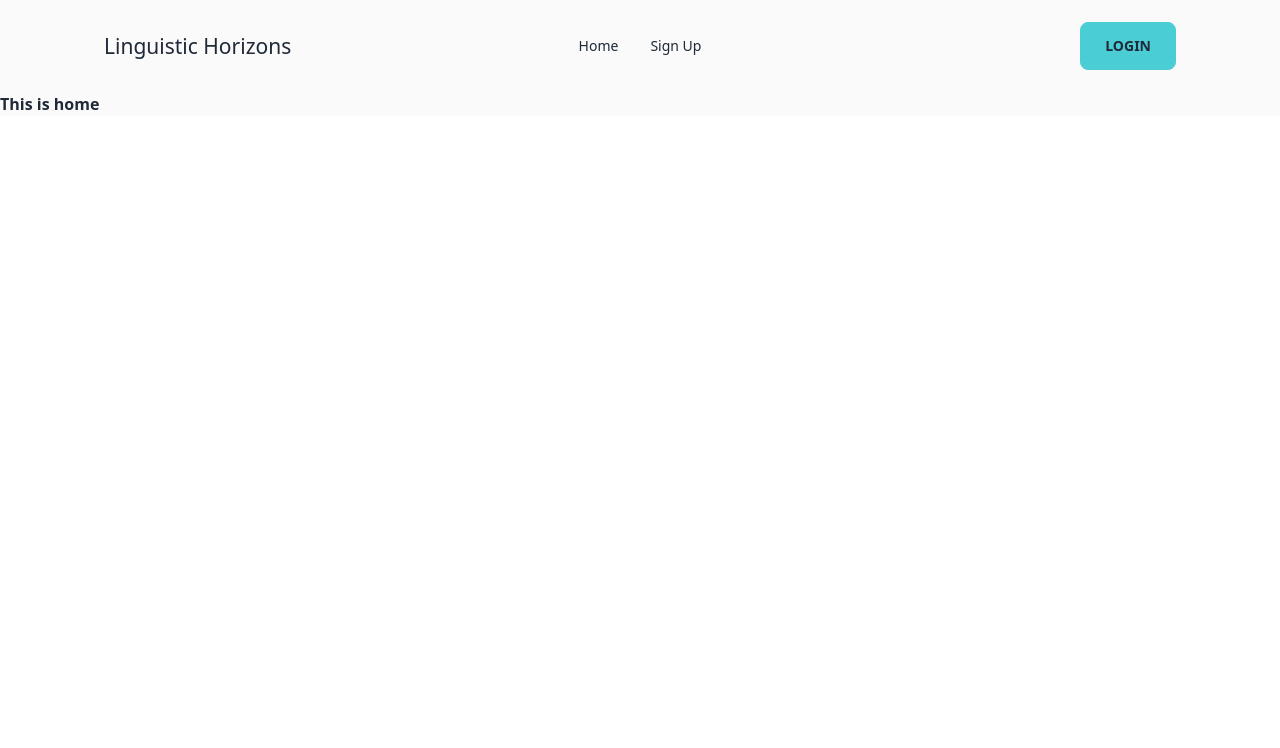
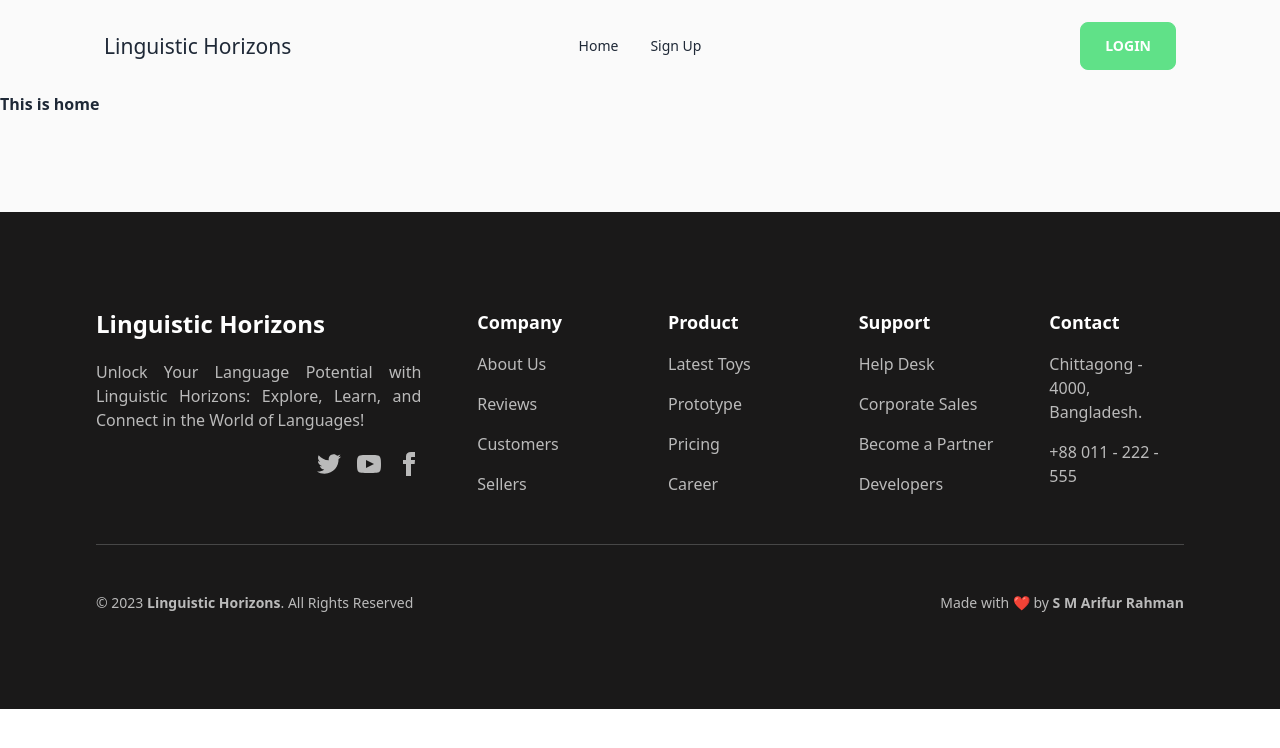
Before and after one commit to smarifurrahman/linguistic-horizons, a React (Vite) app: page / in a window 1280 px wide. Shown: the top 748 px of the page. Built offline with nearby package versions, Linux system fonts and the light colour scheme.

Commit message:
footer added

```diff
--- a/src/Layout/Main.jsx
+++ b/src/Layout/Main.jsx
@@ -1,11 +1,13 @@
 import { Outlet } from "react-router-dom";
 import NavBar from "../Pages/Shared/NavBar/NavBar";
+import Footer from "../Pages/Shared/Footer/Footer";
 
 const Main = () => {
     return (
         <div className="bg-white-secondary">
             <NavBar></NavBar>
             <Outlet></Outlet>
+            <Footer></Footer>
         </div>
     );
 };
--- /dev/null
+++ b/src/Pages/Shared/Footer/Footer.jsx
@@ -0,0 +1,57 @@
+import { Link } from "react-router-dom";
+
+
+const Footer = () => {
+    return (
+        <footer className='mt-24 py-24 bg-dark'>
+            <div className='w-[85%] mx-auto grid lg:grid-cols-6 gap-14 text-footer-white'>
+                <div className='col-span-2'>
+                    <h3 className='text-white mb-5 text-2xl font-bold'>Linguistic Horizons</h3>
+                    <p className='mb-5 text-justify'>Unlock Your Language Potential with Linguistic Horizons: Explore, Learn, and Connect in the World of Languages!</p>
+                    <div className="md:place-self-center md:justify-self-end">
+                        <div className="flex gap-4">
+                            <a className="cursor-pointer"><svg xmlns="http://www.w3.org/2000/svg" width="24" height="24" viewBox="0 0 24 24" className="fill-current"><path d="M24 4.557c-.883.392-1.832.656-2.828.775 1.017-.609 1.798-1.574 2.165-2.724-.951.564-2.005.974-3.127 1.195-.897-.957-2.178-1.555-3.594-1.555-3.179 0-5.515 2.966-4.797 6.045-4.091-.205-7.719-2.165-10.148-5.144-1.29 2.213-.669 5.108 1.523 6.574-.806-.026-1.566-.247-2.229-.616-.054 2.281 1.581 4.415 3.949 4.89-.693.188-1.452.232-2.224.084.626 1.956 2.444 3.379 4.6 3.419-2.07 1.623-4.678 2.348-7.29 2.04 2.179 1.397 4.768 2.212 7.548 2.212 9.142 0 14.307-7.721 13.995-14.646.962-.695 1.797-1.562 2.457-2.549z"></path></svg></a>
+                            <a className="cursor-pointer"><svg xmlns="http://www.w3.org/2000/svg" width="24" height="24" viewBox="0 0 24 24" className="fill-current"><path d="M19.615 3.184c-3.604-.246-11.631-.245-15.23 0-3.897.266-4.356 2.62-4.385 8.816.029 6.185.484 8.549 4.385 8.816 3.6.245 11.626.246 15.23 0 3.897-.266 4.356-2.62 4.385-8.816-.029-6.185-.484-8.549-4.385-8.816zm-10.615 12.816v-8l8 3.993-8 4.007z"></path></svg></a>
+                            <a className="cursor-pointer"><svg xmlns="http://www.w3.org/2000/svg" width="24" height="24" viewBox="0 0 24 24" className="fill-current"><path d="M9 8h-3v4h3v12h5v-12h3.642l.358-4h-4v-1.667c0-.955.192-1.333 1.115-1.333h2.885v-5h-3.808c-3.596 0-5.192 1.583-5.192 4.615v3.385z"></path></svg></a>
+                        </div>
+                    </div>
+                </div>
+                <div className='flex flex-col gap-4'>
+                    <h5 className='text-lg font-semibold text-white'>Company</h5>
+                    <Link>About Us</Link>
+                    <Link>Reviews</Link>
+                    <Link>Customers</Link>
+                    <Link>Sellers</Link>
+                </div>
+                <div className='flex flex-col gap-4'>
+                    <h5 className='text-lg font-semibold text-white'>Product</h5>
+                    <Link>Latest Toys</Link>
+                    <Link>Prototype</Link>
+                    <Link>Pricing</Link>
+                    <Link>Career</Link>
+                </div>
+                <div className='flex flex-col gap-4'>
+                    <h5 className='text-lg font-semibold text-white'>Support</h5>
+                    <Link>Help Desk</Link>
+                    <Link>Corporate Sales</Link>
+                    <Link>Become a Partner</Link>
+                    <Link>Developers</Link>
+                </div>
+                <div className='flex flex-col gap-4'>
+                    <h5 className='text-lg font-semibold text-white'>Contact</h5>
+                    <Link>Chittagong - 4000, Bangladesh.</Link>
+                    <Link>+88 011 - 222 - 555</Link>
+                </div>
+            </div>
+            <div className='w-[85%] mx-auto'>
+                <hr className='my-12 bg-light-dark pt-[1px] border-none' />
+                <div className='flex flex-col md:flex-row justify-between items-center text-sm text-footer-white gap-4'>
+                    <p> &copy; 2023 <span className='font-semibold'>Linguistic Horizons</span>. All Rights Reserved</p>
+                    <p>Made with <span className="text-[#E41B17]">&#x2764;</span> by <span className="font-semibold">S M Arifur Rahman</span></p>
+                </div>
+            </div>
+        </footer>
+    );
+};
+
+export default Footer;
--- a/src/Pages/Shared/NavBar/NavBar.jsx
+++ b/src/Pages/Shared/NavBar/NavBar.jsx
@@ -29,7 +29,7 @@ const NavBar = () => {
             </div>
             <div className="navbar-end">
 
-                <Link to="/login" className="btn bg-primary-color hover:bg-secondary-color border-primary-color hover:border-secondary-color px-6">Login</Link>
+                <Link to="/login" className="btn bg-primary-color hover:bg-secondary-color border-primary-color hover:border-secondary-color text-white px-6">Login</Link>
 
             </div>
         </div >
--- a/tailwind.config.js
+++ b/tailwind.config.js
@@ -16,8 +16,10 @@ export default {
         'deep-white': '#F4F4F4',
         'footer-dark': '#1D2228',
         'footer-white': 'rgba(255, 255, 255, 0.7)',
-        'primary-color': '#4acdd5',
-        'secondary-color': '#ff6799',
+        'primary-color': '#60e188',
+        'secondary-color': '#fdb157',
+        'tertiary-color': '#EEFF25',
+        'pink-color': '#ff6b6d',
         'white-secondary': '#fafafa',
       },
       fontFamily: {
```
